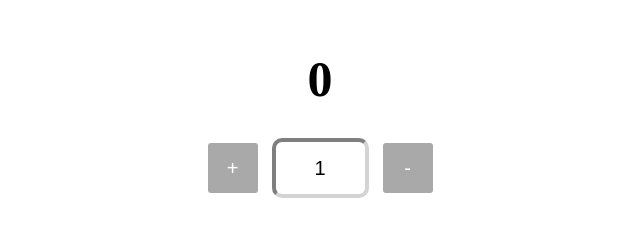
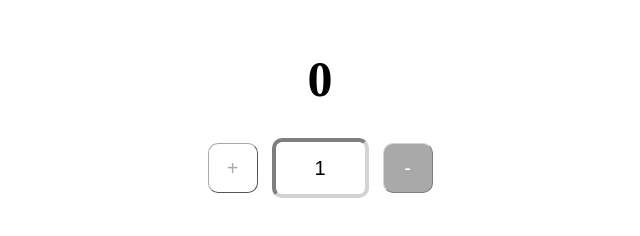
Before and after one commit to shawhien/Assessment_1, a plain HTML site: page index.html in a window 1280 px wide. In both pictures the pointer is over the button 552 px from the left and 168 px from the top of the page. Shown: the whole page, without its empty margins (320-960 px from the left). Drawn offline with Linux system fonts and the light colour scheme.

Commit message:
Add files via upload

```diff
--- a/css/style.css
+++ b/css/style.css
@@ -23,12 +23,17 @@ input, button {
     border-color: lightgray;
 }
 
-  button {
+button {
     width: 50px;
-    border: none;
-    border-radius: 3px;
     background-color: darkgrey;
     color: white;
+    border-width: 1px;
+  }
+
+  button:hover {
+      background-color: white;
+      color: darkgray;
+      border-color: darkgray;
   }
 
   input {
```
